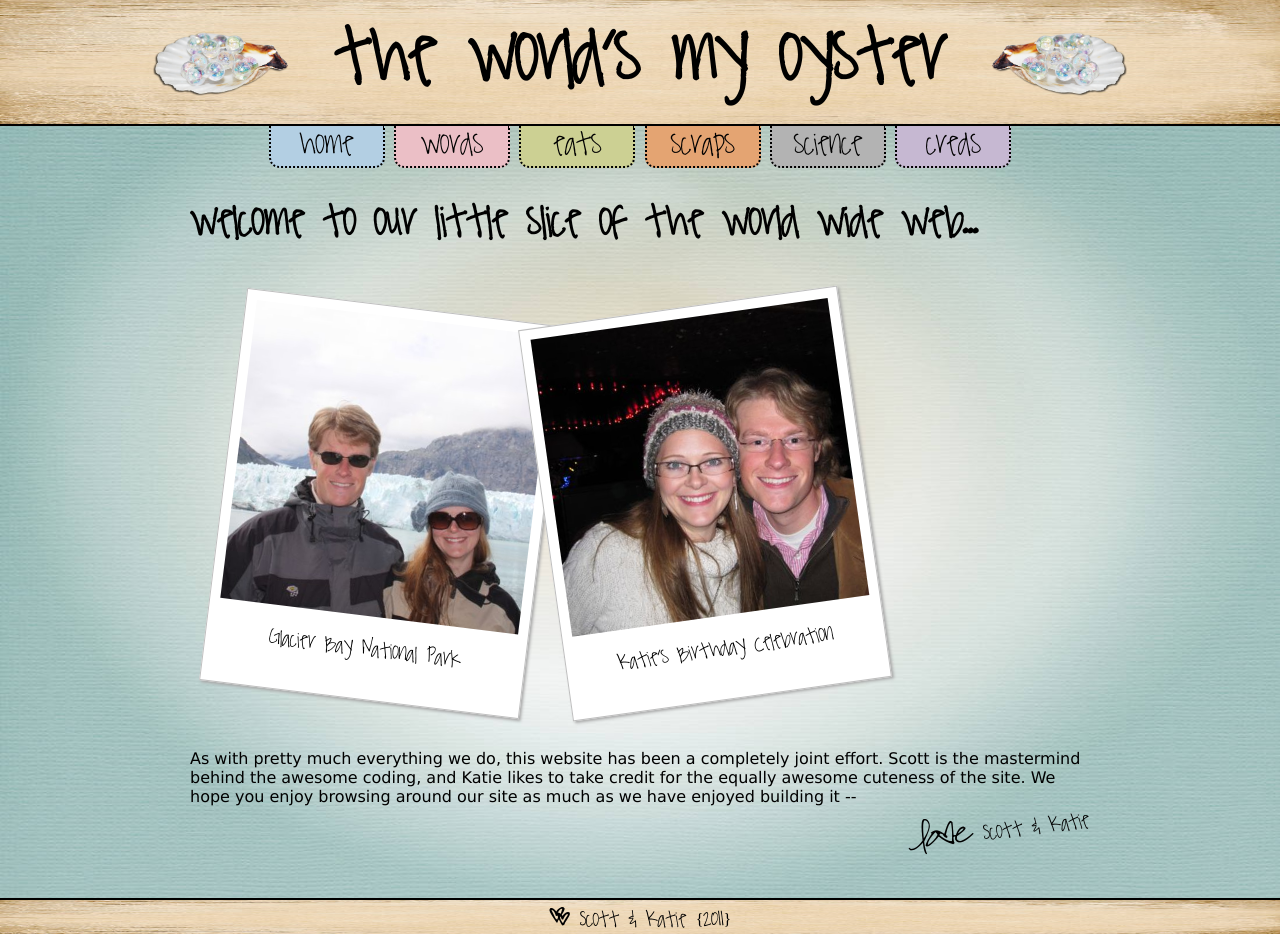
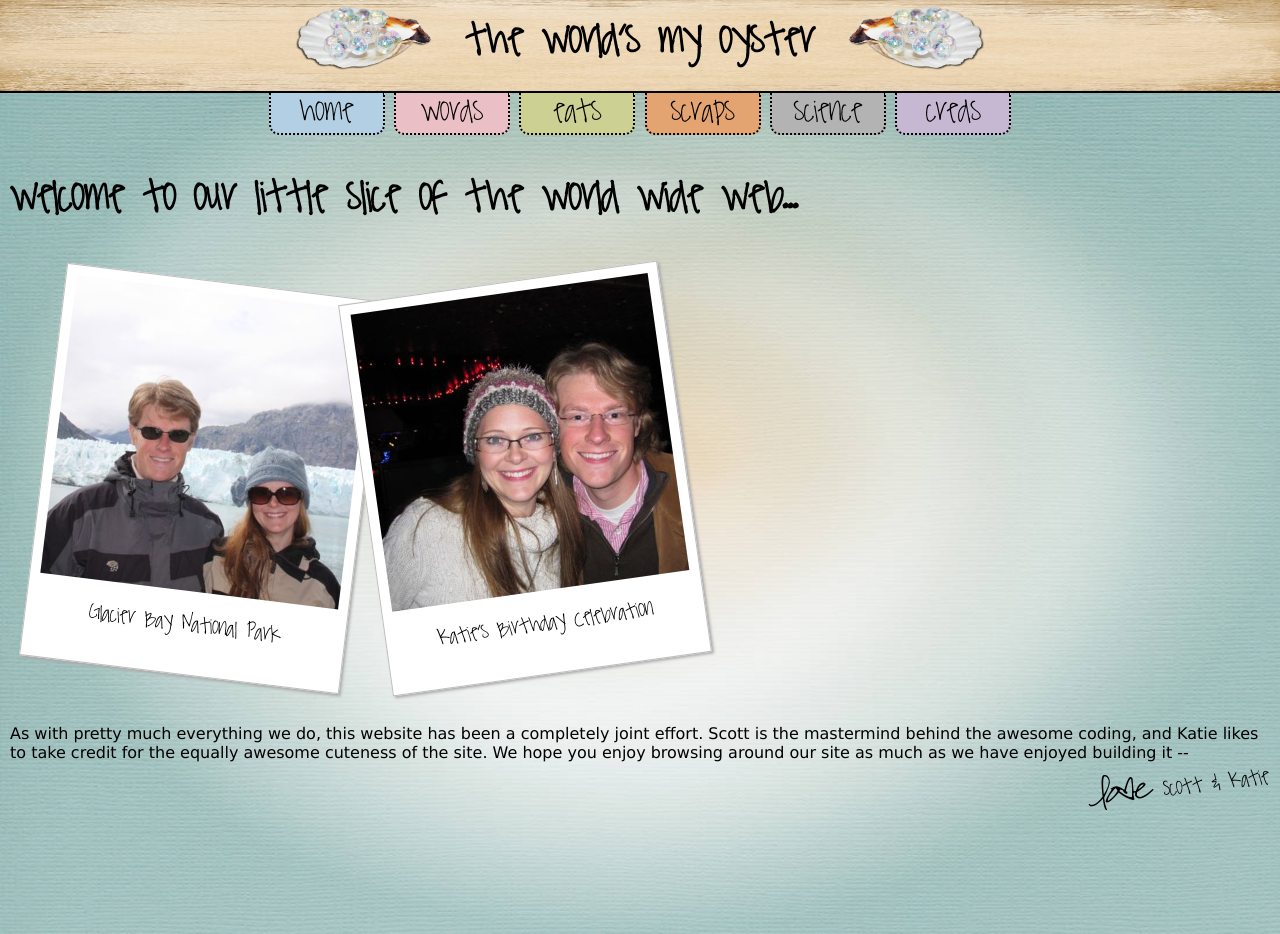
Before and after one commit to kpetersen/kpetersen.github.io, a Jekyll site: the page built from index.html, in a window 1280 px wide and 934 px high. Built offline with Jekyll 4.4.1, drawn with Linux system fonts in a browser that asks for light colours.

Commit message:
iDevice CSS hacks

```diff
--- a/_layouts/default.html
+++ b/_layouts/default.html
@@ -3,8 +3,8 @@
   <head>
     <title>{{ page.title }}</title>
     <link rel="stylesheet" href="/css/screen.css" type="text/css" media="screen">
-    <meta name="viewport" content="width=1100">
     <meta http-equiv="Content-Type" content="text/html; charset=utf-8">
+    <meta name="viewport" content="width=device-width, minimum-scale=1.0, maximum-scale=1.0">
   </head>
   <body>
     <div id="header">
--- a/css/screen.css
+++ b/css/screen.css
@@ -9,10 +9,6 @@
 @font-face {
   font-family: krystyne_doodle;
   src: url("/images/peakrystynedoodles.ttf");
-}
-@font-face {
-	font-family: danielle_renee;
-	src: url("/images/peadaniellerenee.ttf");
 }
 
 html {
@@ -217,3 +213,71 @@ h2 {
   font-size: 2em;
   line-height: 1em;
 }
+
+/* iPhone */
+@media only screen and (max-device-width: 480px) {
+	body {
+		-webkit-text-size-adjust:none;
+		font-family:Helvetica, Arial, Verdana, sans-serif;
+  }
+
+  div {
+		clear: both !important;
+		display: block !important;
+		width: 100% !important;
+		float: none !important;
+		margin: 0 !important;
+		padding:0!important;
+		position: static !important;
+	}
+
+	#header {
+		position: static !important;
+	}
+	h1,h2,h3,h4 {
+		font-size: 1.5em !important;
+	}
+
+	#nav li {
+		margin: 0 !important;
+	}
+	#nav li a {
+		display: block;
+		text-align: center;
+	}
+
+	#main {
+		padding: 0 5px !important;
+		width: auto !important;
+	}
+
+	/* difficult bits for a phone */
+	#footer, #photos, #header img {
+		display: none !important;
+	}
+
+	img {
+		max-width: 100%;
+		height: auto;
+	}
+}
+
+/* iPad */
+@media only screen and (min-device-width: 768px) and (max-device-width: 1024px) {
+	#header {
+		position: static !important;
+	}
+	#footer {
+		display: none !important;
+	}
+
+	#header h1 {
+		font-size: 2em !important;
+	}
+
+	#main {
+		padding: 0 10px !important;
+		width: auto !important;
+		margin-top: 0 !important;
+	}
+}
```
